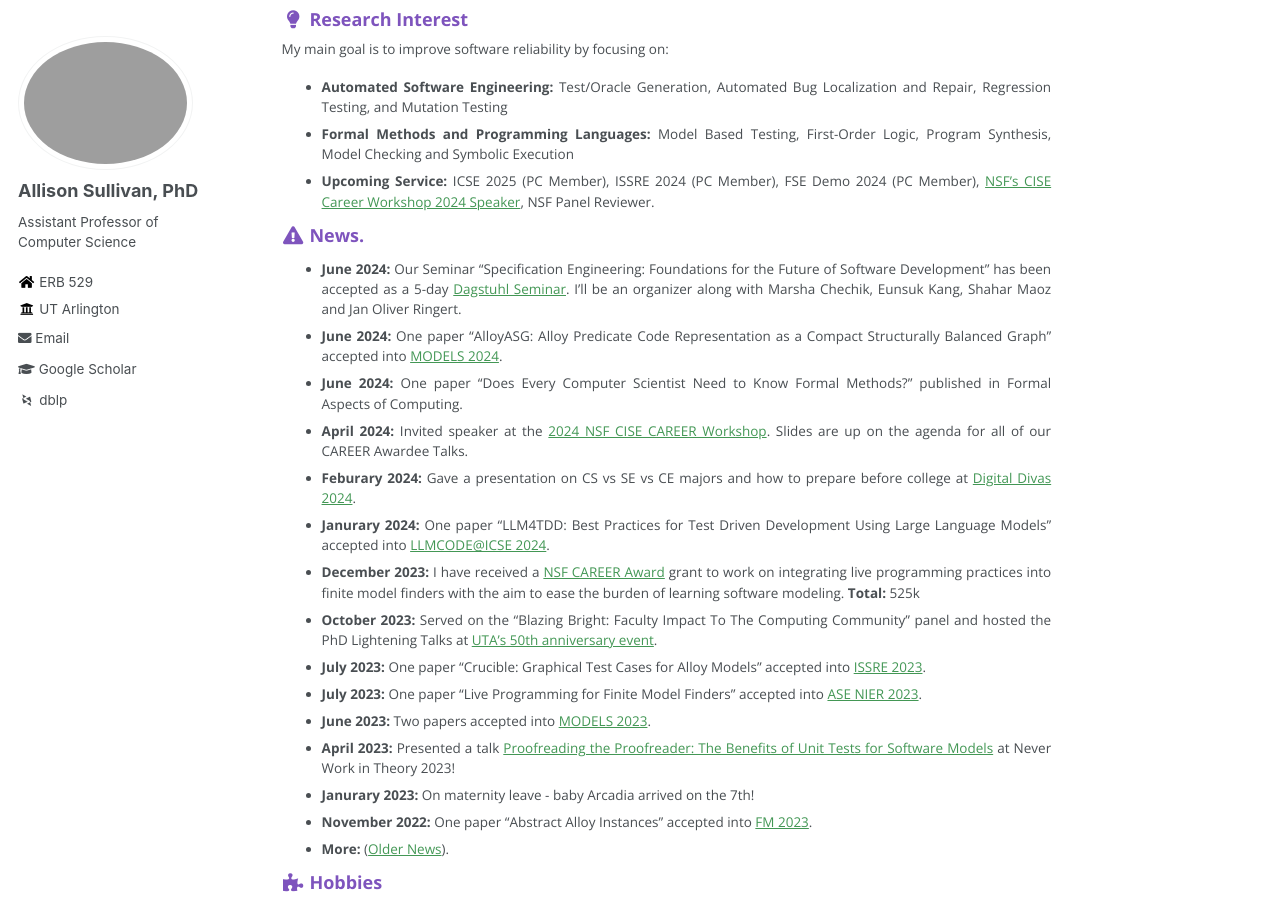
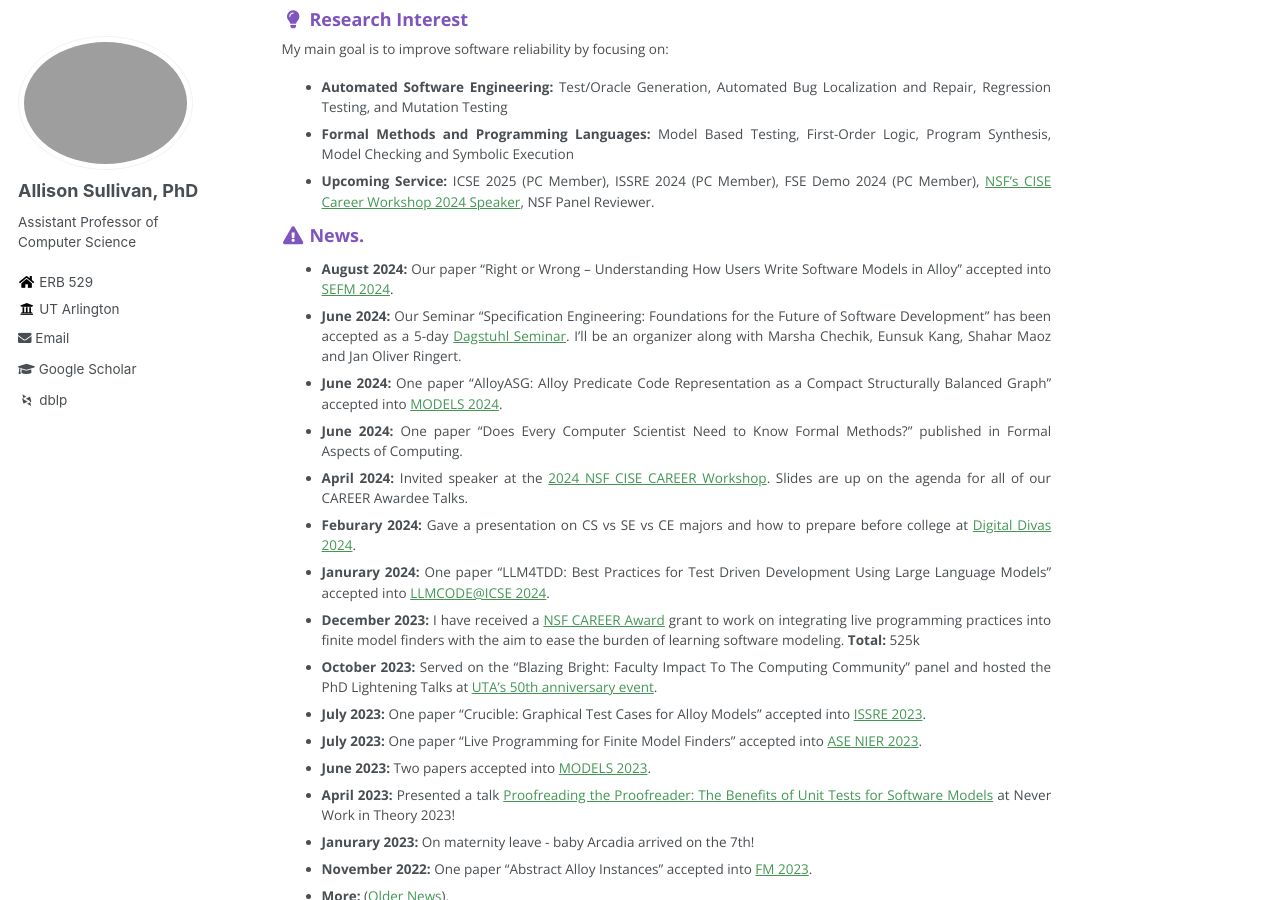
Before and after one commit to Allisonius/allisonius.github.io, a Jekyll site: the page built from _pages/about.md, in a window 1280 px wide and 900 px high, scrolled down 380 px. Built offline with Jekyll 4.4.1, drawn with Linux system fonts in a browser that asks for light colours; some web fonts are replaced.

Commit message:
Update about.md

```diff
--- a/_pages/about.md
+++ b/_pages/about.md
@@ -26,6 +26,7 @@ Checking and Symbolic Execution
 
 ### <i class="fa fa-fw fa-exclamation-triangle" aria-hidden="true"></i> News.
 
+* **August 2024:** Our paper "Right or Wrong -- Understanding How Users Write Software Models in Alloy" accepted into [SEFM 2024](https://sefm-conference.github.io/2024/).
 * **June 2024:** Our Seminar "Specification Engineering: Foundations for the Future of Software Development" has been accepted as a 5-day [Dagstuhl Seminar](https://www.dagstuhl.de/en/seminars/dagstuhl-seminars). I'll be an organizer along with Marsha Chechik, Eunsuk Kang, Shahar Maoz and Jan Oliver Ringert.
 * **June 2024:** One paper "AlloyASG: Alloy Predicate Code Representation as a Compact Structurally Balanced Graph" accepted into [MODELS 2024](https://conf.researchr.org/home/models-2024).
 * **June 2024:** One paper "Does Every Computer Scientist Need to Know Formal Methods?" published in Formal Aspects of Computing.
```
